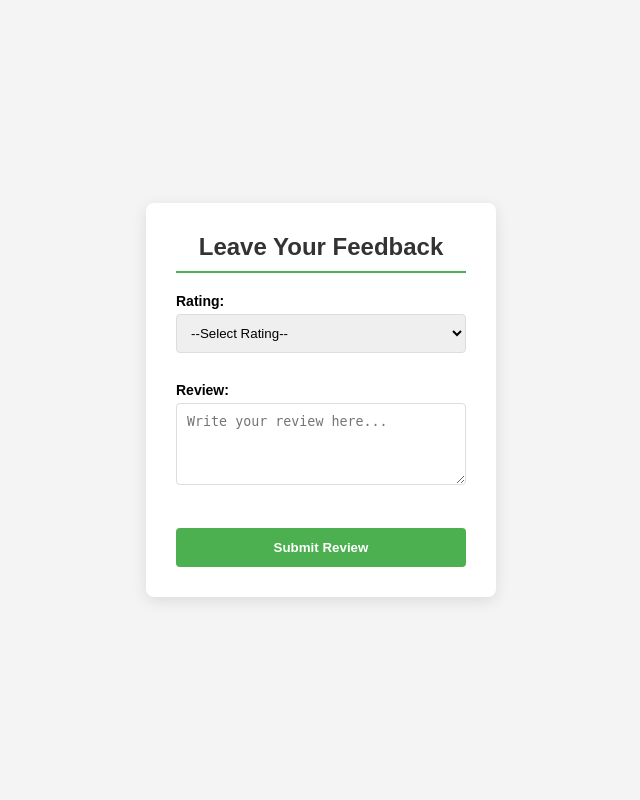
After one commit to Maruf-Ahmed696/HMS, a PHP site: page /views/feedbackV.php in a window 1280 px wide. The commit adds this page. Shown: the whole page, without its empty margins (319-959 px from the left). Run offline with PHP 8.4, Linux system fonts and the light colour scheme.

Commit message:
Add feedback feature

```diff
--- /dev/null
+++ b/Ajax/process_feedback.php
@@ -0,0 +1,5 @@
+<?php
+require_once '../Controllers/FeedbackController.php';
+$controller = new FeedbackController();
+echo json_encode($controller->handleFeedback($_POST));
+?>
--- a/Assets/css/staffschedCss.css
+++ b/Assets/css/feedbackCSS.css
@@ -16,51 +16,54 @@ body {
 .container {
     background-color: white;
     padding: 30px;
-    width: 320px;
+    width: 350px;
     border-radius: 8px;
-    box-shadow: 0 0 15px rgba(0, 0, 0, 0.1);
-    text-align: center;
+    box-shadow: 0 4px 15px rgba(0, 0, 0, 0.1);
+    text-align: left;
 }
 
 h2 {
     margin-bottom: 20px;
     color: #333;
+    text-align: center;
+    border-bottom: 2px solid #4CAF50;
+    padding-bottom: 10px;
 }
 
-h3 {
-    margin-bottom: 20px;
-    color: #333;
+label {
+    font-weight: bold;
+    display: block;
+    margin-bottom: 5px;
+    font-size: 14px;
 }
 
-input,
-select {
+select,
+textarea {
     padding: 10px;
     width: 100%;
     border: 1px solid #ddd;
     border-radius: 4px;
-    margin-bottom: 10px;
+    margin-bottom: 2px;
 }
 
 button {
-    padding: 10px 20px;
+    width: 100%;
+    padding: 12px;
     background-color: #4CAF50;
     border: none;
     border-radius: 4px;
     color: white;
     cursor: pointer;
+    font-weight: bold;
+    margin-top: 10px;
 }
 
 button:hover {
     background-color: #45a049;
 }
 
-#confirmation {
-    margin-top: 20px;
+.error-message {
+    color: red !important;
+    font-size: 12px;
+    margin-bottom: 12px;
 }
-
-.error-message {
-    color: red;
-    font-size: 12px;
-    display: inline-block;
-    margin-top: 5px;
-}
--- /dev/null
+++ b/Assets/js/feedback.js
@@ -0,0 +1,22 @@
+document.getElementById('submitReviewBtn').addEventListener('click', function () {
+    document.querySelectorAll('.error-message').forEach(el => el.innerText = '');
+
+    const formData = new FormData();
+    formData.append('rating', document.getElementById('rating').value);
+    formData.append('review', document.getElementById('review').value);
+
+    fetch('../Ajax/process_feedback.php', {
+        method: 'POST',
+        body: formData
+    })
+        .then(res => res.json())
+        .then(data => {
+            if (!data.success) {
+                if (data.errors.rating) document.getElementById('errorRating').innerText = data.errors.rating;
+                if (data.errors.review) document.getElementById('errorReview').innerText = data.errors.review;
+            } else {
+                alert(data.message);
+                location.reload();
+            }
+        });
+});
--- /dev/null
+++ b/views/feedbackV.php
@@ -0,0 +1,45 @@
+<!DOCTYPE html>
+<html lang="en">
+
+<head>
+    <meta charset="UTF-8">
+    <title>Feedback and Reviews</title>
+    <link rel="stylesheet" href="../Assets/css/feedbackCSS.css">
+    <style>
+        .error-message {
+            color: #ff0000 !important;
+            font-weight: bold;
+            display: block;
+            min-height: 15px;
+            text-align: left;
+        }
+    </style>
+</head>
+
+<body>
+    <div class="container">
+        <h2>Leave Your Feedback</h2>
+        <form id="reviewForm">
+            <label>Rating:</label>
+            <select id="rating">
+                <option value="">--Select Rating--</option>
+                <option value="1">1 Star</option>
+                <option value="2">2 Stars</option>
+                <option value="3">3 Stars</option>
+                <option value="4">4 Stars</option>
+                <option value="5">5 Stars</option>
+            </select>
+            <span id="errorRating" class="error-message"></span>
+
+            <label>Review:</label>
+            <textarea id="review" rows="4" placeholder="Write your review here..."></textarea>
+            <span id="errorReview" class="error-message"></span>
+
+            <button type="button" id="submitReviewBtn">Submit Review</button>
+        </form>
+    </div>
+
+    <script src="../Assets/js/feedback.js"></script>
+</body>
+
+</html>
```
Also changed, not shown: Controllers/FeedbackController.php (added, +35 -0 lines), Models/FeedbackModel.php (added, +14 -0 lines), Models/createStaff.php (deleted, +0 -25 lines), Models/db_Connect.php (+6 -6 lines), controllers/staffSchedC.php (deleted, +0 -57 lines), views/staffSchedV.php (deleted, +0 -103 lines).
